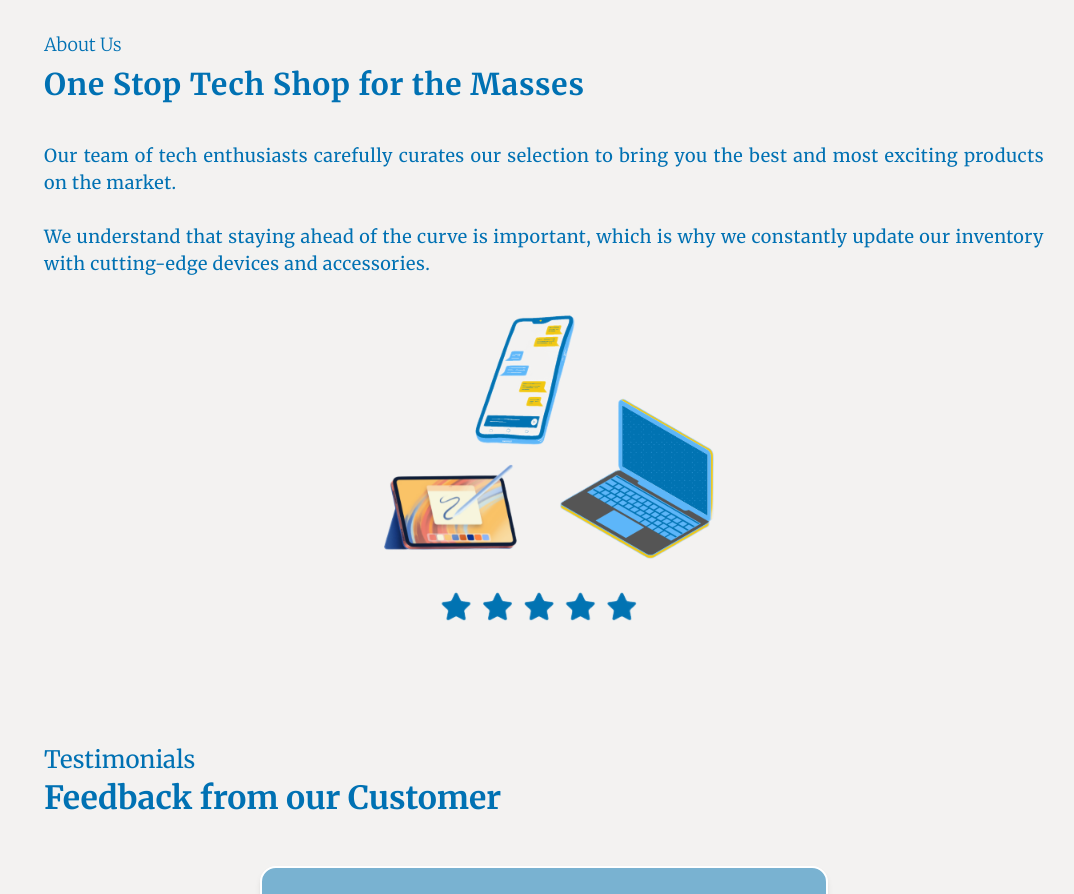
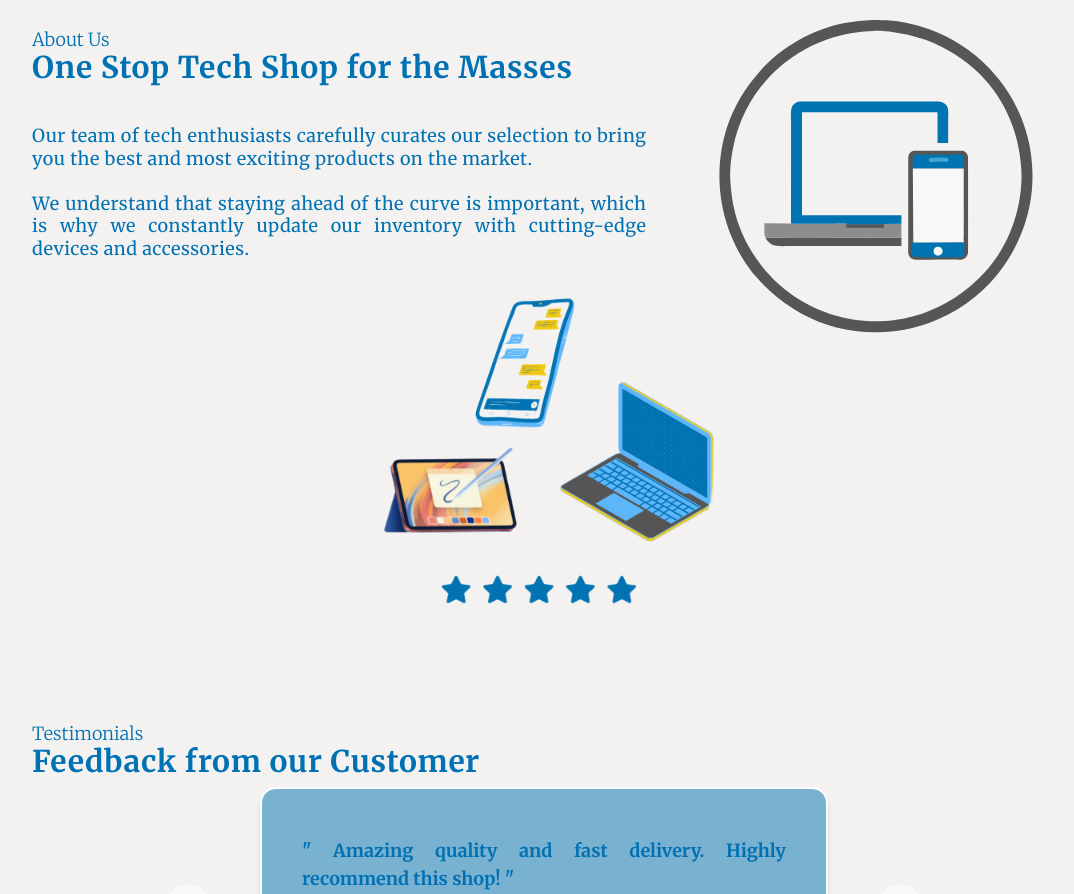
Before and after one commit to bryancastillo10/e-commerce-website-project, a React (Vite) app: page / in a window 1280 px wide. Shown: the part 840-1734 px from the top of the page, without its empty margins (96-1170 px from the left). Built offline with nearby package versions, Linux system fonts and the light colour scheme.

Commit message:
revise some styles

```diff
--- a/src/components/DropdownTransition.tsx
+++ b/src/components/DropdownTransition.tsx
@@ -9,12 +9,12 @@ const DropdownTransition = ({ children }: DropdownTransitionProps) => {
     return (
         <>
             <Transition
-                enter="transition ease-out duration-75"
-                enterFrom="opacity-0 scale-95"
-                enterTo="opacity-100 scale-100"
-                leave="transition ease-in duration-200"
-                leaveFrom="opacity-100 scale-100"
-                leaveTo="opacity-0 scale-95"
+                enter="transition ease-out duration-400"
+                enterFrom="opacity-0 translate-y-[-2]"
+                enterTo="opacity-100 translate-y-1"
+                leave="transition ease-in duration-400"
+                leaveFrom="opacity-100 translate-y-1"
+                leaveTo="opacity-0 translate-y-[-2]"
             >{children}
             </Transition></>
     )
--- a/src/index.css
+++ b/src/index.css
@@ -19,8 +19,6 @@
 }
 
 * {
-  padding: 0;
-  margin: 0;
   box-sizing: border-box;
   font-family: var(--primary-font);
   scroll-behavior: smooth;
@@ -29,8 +27,7 @@
 /* Theme Context */
 @layer utilities {
   .blue-glass {
-    @apply backdrop-blur-[3px] backdrop-saturate-[125%] bg-[rgba(0,114,178,0.50)]
-   p-4 shadow-md;
+    @apply backdrop-blur-[3px] backdrop-saturate-[125%] bg-[rgba(0,114,178,0.50)] shadow-md;
     -webkit-backdrop-filter: blur(3px) saturate(150%);
   }
   .bg-secondary-glass {
@@ -40,7 +37,7 @@
   }
   .form-glass {
     @apply backdrop-blur-[3px] backdrop-saturate-[150%]
-     bg-[rgba(243,242,241,0.8)] p-4 shadow-md;
+     bg-[rgba(243,242,241,0.8)] shadow-md;
     -webkit-backdrop-filter: blur(3px) saturate(150%);
   }
 }
@@ -48,27 +45,28 @@
 /* Media Query */
 @layer utilities {
   .section-container {
-    @apply w-full m-auto text-justify  pt-[65px];
+    @apply w-full m-auto text-justify pt-[65px];
   }
   .footer-container {
     @apply lg:max-w-[1100px] md:max-w-[700px] max-w-[320px] m-auto;
   }
   .query-container {
-    @apply max-w-[350px] lg:max-w-[1000px]
-      sm:max-w-[600px] xs:max-w-[300px] 2xs:max-w-[250px] m-auto;
+    @apply xs:max-w-[90%] md:max-w-[90%] lg:max-w-[85%] xl:max-w-[80%]
+      sm:max-w-full  2xs:max-w-[250px] m-auto;
   }
 }
 
 /* Typography */
 @layer utilities {
   .section-header {
-    @apply font-bold text-[28px] lg:text-[2em] sm:text-[1.8em] leading-tight mb-8;
+    @apply font-bold text-2xl md:text-3xl tracking-wide ;
   }
   .section-subtitle {
-    @apply text-[1.25em] lg:text-[1.5em] font-medium;
+    @apply font-light text-base md:text-[18px] leading-none ;
   }
   .section-content {
-    @apply leading-tight text-[18px] lg:text-[1.5em] md:leading-none
-    sm:text-[1.25em];
+    @apply mt-10 text-pretty text-base xl:max-w-[60%] 2xl:max-w-[68%]
+    md:text-[18px] md:font-medium tracking-wide font-light
+    text-center leading-tight md:text-justify ;
   }
 }
--- a/src/styles/components.css
+++ b/src/styles/components.css
@@ -1,57 +1,4 @@
 @tailwind utilities;
-
-/* PopOver Component */
-@layer utilities {
-  .nav-popover {
-    @apply text-sm/6 font-primary font-semibold text-white/80 duration-500 ease-in
-        focus:outline-none flex gap-1 items-center;
-  }
-  .nav-popover[data-active] {
-    @apply text-secondary bg-gray-200 rounded-lg p-1;
-  }
-  .nav-popover[data-hover] {
-    @apply text-secondary bg-gray-200 rounded-lg p-1;
-  }
-  .nav-popover[data-focus] {
-    @apply outline-1 outline-secondary;
-  }
-}
-
-/* Transition Menu Component */
-@layer utilities {
-  .transition-enter {
-    @apply transition ease-out duration-200;
-  }
-  .transition-enter-from {
-    @apply opacity-0 translate-y-1;
-  }
-  .transition-enter-to {
-    @apply opacity-100 translate-y-0;
-  }
-  .transition-leave {
-    @apply transition ease-in duration-150;
-  }
-  .transition-leave-from {
-    @apply opacity-100 translate-y-0;
-  }
-  .transition-leave-to {
-    @apply opacity-0 translate-y-1;
-  }
-}
-
-/* PopOverPanel Component */
-@layer utilities {
-  .custom-divide {
-    @apply divide-y divide-white/5 rounded-xl text-sm/6 mt-4;
-  }
-  .custom-anchor-gap {
-    --anchor-gap: var(--spacing-5);
-  }
-  .popover-link {
-    @apply block rounded-lg py-2 px-3 transition text-slate-200
-    hover:bg-gray-500 hover:bg-opacity-40;
-  }
-}
 
 /* Menu Items */
 @layer utilities {
--- a/src/styles/landingPage.css
+++ b/src/styles/landingPage.css
@@ -4,11 +4,11 @@
 /* Navbar Section */
 @layer components {
   .nav-container {
-    @apply fixed z-50 w-full;
+    @apply w-full border-b-2 shadow bg-secondary;
   }
-  .nav-subcontainer {
-    @apply flex justify-between w-full md:max-w-[80%]
-    xl:max-w-[70%] mx-auto;
+  .nav-hamburger-menu {
+    @apply md:hidden flex items-center text-accent p-1 cursor-pointer
+    duration-500 ease-out hover:bg-emerald-200/80 rounded-2xl ;
   }
 }
 
@@ -34,8 +34,8 @@
 
 /* About Section */
 @layer components {
-  .about-title {
-    @apply flex flex-col mb-2;
+  .about-img {
+    @apply  flex justify-center items-center md:max-w-[400px] md:m-auto;
   }
 }
 
--- a/src/ui/About.tsx
+++ b/src/ui/About.tsx
@@ -1,16 +1,16 @@
 import AboutImg from "/images/gadgets.png";
-
+import AboutImg2 from "/images/laptop-and-smartphone.svg";
 
 const About = () => {
     return (
         <section id="about">
-            <div className="section-container query-container">
+            <div className="section-container query-container relative ">
                 <div className="lg:max-w-[84%] xl:max-w-full lg:mx-auto">
-                    <div className="flex flex-col gap-2">
-                        <p className="font-light text-base md:text-[18px]">About Us</p>
-                        <h1 className="font-bold text-2xl md:text-3xl tracking-wide">One Stop Tech Shop for the Masses</h1>
+                    <div className="flex flex-col gap-2 md:gap-0">
+                        <p className="section-subtitle">About Us</p>
+                        <h1 className="section-header">One Stop Tech Shop for the Masses</h1>
                     </div>
-                    <div className="mt-10 text-pretty text-base md:text-[18px] md:font-medium tracking-wide font-light text-center leading-tighter md:text-justify">
+                    <div className="section-content">
                         <p>Our team of tech enthusiasts carefully curates our selection to bring you the best and most exciting products on the market.
                         </p>
                         <br />
@@ -18,8 +18,10 @@ const About = () => {
                         </p>
                     </div>
                 </div>
-                <div className="about-img flex justify-center items-center md:max-w-[400px] md:m-auto">
+                <div className="about-img">
                     <img src={AboutImg} alt="about-image" />
+                    <img src={AboutImg2} alt="about-image-2" width="420"
+                        className="hidden xl:block absolute top-0 right-[-30px]" />
                 </div>
             </div>
         </section>
--- a/src/ui/Hero.tsx
+++ b/src/ui/Hero.tsx
@@ -7,7 +7,7 @@ const Hero = () => {
     return (
         <section id="home" className="">
             <div className="flex flex-col-reverse md:flex-row justify-evenly items-center mb-4 lg:mx-auto">
-                <div className="max-w-[90%] md:max-w-[50%] mx-auto p-2 md:p-0 md:mt-10 lg:p-6 xl:p-0 lg:max-w-[40%] xl:max-w-[45%]">
+                <div className="max-w-[90%] md:max-w-[50%] mx-auto p-2 md:p-0 md:mt-10 xl:p-0 lg:max-w-[40%] xl:max-w-[45%]">
                     <h1 className="font-bold text-4xl text-center leading-normal md:leading-tight md:text-left md:max-w-[70%] min-w-fit">The Tech Shop You Can Trust!</h1>
                     <p className="my-4 tracking-wide text-wrap text-center font-light text-base leading-normal p-2 md:text-left md:font-medium md:max-w-[85%]">
                         Premium tech gadgets at unbeatable prices. Your one-stop shop for
--- a/src/ui/Navbar.tsx
+++ b/src/ui/Navbar.tsx
@@ -7,7 +7,7 @@ import { Dropdown, DropdownTransition, Button, NavigationMobile } from "../compo
 
 const Navbar = () => {
   return (
-    <nav className="w-full border-b-2 shadow bg-secondary ">
+    <nav className="nav-container">
       <div className="flex justify-between p-6 lg:max-w-[80%] lg:mx-auto">
         <div className="flex md:flex-col lg:flex-row md:gap-0 items-center lg:gap-2">
           <img src={Logo} alt={Logo} className="size-14" />
@@ -30,23 +30,25 @@ const Navbar = () => {
           {/* Contact Dropdown */}
           <Menu>
             <MenuButton className="flex gap-0.5">Contact <ChevronDown /></MenuButton>
-
+            <DropdownTransition>
               <MenuItems anchor="bottom start" className="border-2 p-2 rounded-xl form-glass" >
                 {NavDropDown.Contact.map((nav) => (
                   <Dropdown key={nav.id} {...nav} />
                 ))}
               </MenuItems>
-
+            </DropdownTransition>
           </Menu>
 
           {/* Shop Dropdown */}
           <Menu>
             <MenuButton className="flex gap-0.5">Shop <ChevronDown /></MenuButton>
+            <DropdownTransition>
               <MenuItems anchor="bottom start" className="border-2 p-2 rounded-xl form-glass" >
                 {NavDropDown.Shop.map((nav) => (
                   <Dropdown key={nav.id} {...nav} />
                 ))}
               </MenuItems>
+            </DropdownTransition>
           </Menu>
         </div>
 
@@ -56,8 +58,7 @@ const Navbar = () => {
         </div>
 
         {/* Hamburger Menu */}
-        <div className="md:hidden flex items-center text-accent p-1 cursor-pointer
-        duration-500 ease-out hover:bg-emerald-200/80 rounded-2xl">
+        <div className="nav-hamburger-menu">
           <NavigationMobile />
         </div>
       </div>
```
Lines whose indentation alone changed are shown as unchanged.
